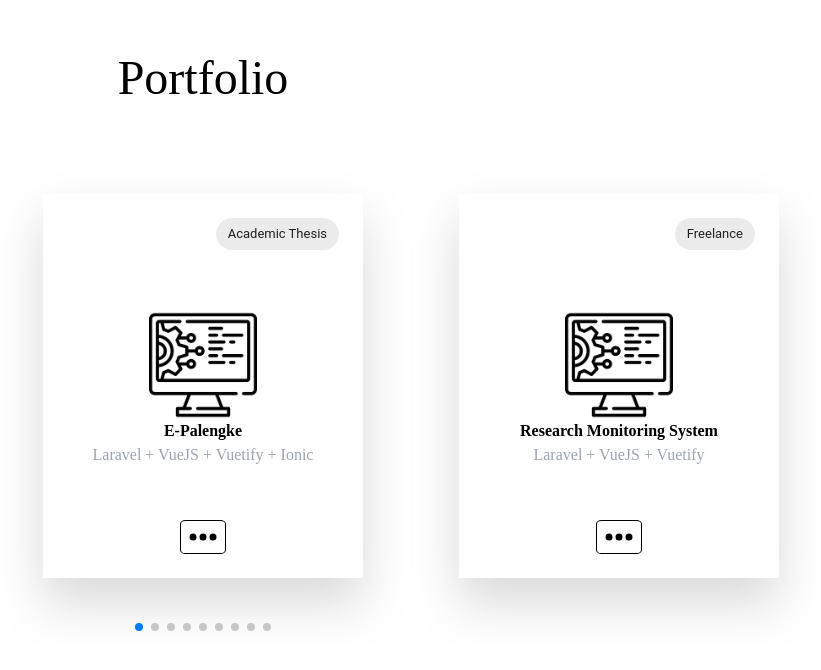
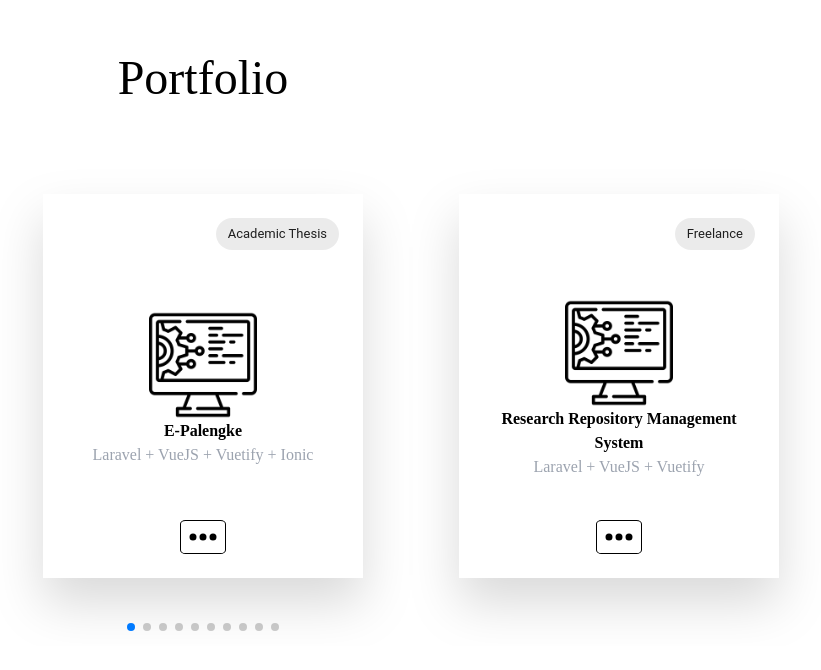
Before and after one commit to DanerisMendoza/portfolio, a React (Create React App) app: page / in a window 1280 px wide. Shown: the part 766-1436 px from the top of the page, without its empty margins (441-1262 px from the left). Built offline with nearby package versions, Linux system fonts and the light colour scheme.

Commit message:
Update Porfolio

```diff
--- a/src/views/Portfolio.js
+++ b/src/views/Portfolio.js
@@ -39,7 +39,7 @@ export default () => {
         images_num: [0, 1, 2],
     },
     {
-        name: "Research Monitoring System",
+        name: "Research Repository Management System",
         project_link: "",
         project_logo: "images/system.png",
         description: "Laravel + VueJS + Vuetify",
@@ -94,9 +94,9 @@ export default () => {
         name: "Web Based Ordering Management System",
         project_link: "",
         project_logo: "images/system.png",
-        description: "jQuery + Bootstrap + PHP + MySQL",
+        description: "jQuery + Bootstrap + PHP + MySQL + Java Native Mobile",
         long_description: "Ordering System for a restaurant with rfid and fpdf for reciept.",
-        technology: ['PHP', 'MySQL', 'jQuery', 'Bootstrap'],
+        technology: ['PHP', 'MySQL', 'jQuery', 'Bootstrap', 'Volley'],
         platform: 'Web & Mobile',
         type: 'Academic 3rd Year Case Study',
         source_code: 'https://github.com/DanerisMendoza/Web-based-ordering-management-system',
@@ -117,10 +117,23 @@ export default () => {
         images_num: [],
     },
     {
+        name: "Smart Trash Can",
+        project_link: "",
+        project_logo: "images/system.png",
+        description: "Java Native Mobile, IoT",
+        long_description: "Realtime Notification for Monitoring, Open and Close Cover of Smart Trashcan Using Mobile.",
+        technology: ['Java', 'Native Mobile', 'MySQL', 'Volley'],
+        platform: 'Mobile',
+        type: 'Academic 3rd Year Case Study',
+        source_code: 'https://github.com/DanerisMendoza/smart-trashCan',
+        images_path: '/portfolio/images/cmt/',
+        images_num: [],
+    },
+    {
         name: "Cash Management Tracker",
         project_link: "",
         project_logo: "images/system.png",
-        description: "Java Mobile",
+        description: "Java Native Mobile",
         long_description: "Expenses tracker with date analytics.",
         technology: ['Java', 'Native Mobile', 'SQLITE'],
         platform: 'Mobile',
```
